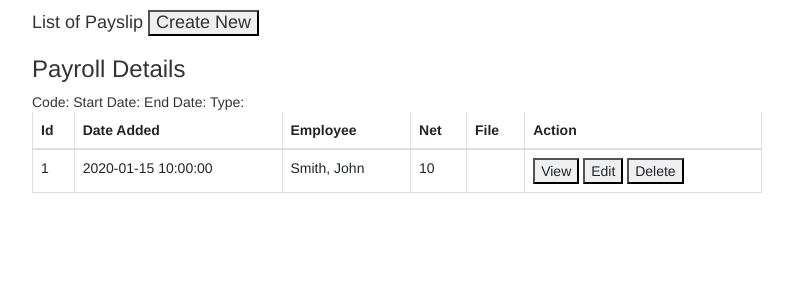
After one commit to OZNERCRISOSTOMO/HR_DEPT, a PHP site: page /admin/pslist.php in a window 1280 px wide. The commit adds this page. Shown: the top 300 px of the page, without its empty margins (53-846 px from the left). Run offline with PHP 8.4, Linux system fonts and the light colour scheme; the visitor is signed in with stand-in values (Sample User, id 1); data comes from the database, SQL or seed files in the repository; tables that the repository leaves empty or names only in its code hold one stand-in row (values such as "Sample post"); some libraries are stand-ins or nearby versions.

Commit message:
prlist & pslist (updated)

```diff
--- a/Classes/admin.php
+++ b/Classes/admin.php
@@ -250,9 +250,12 @@ class Admin {
 
 class Payroll{
     private $database;
+    private $date;
 
     public function __construct(Database $database) {
         $this->database = $database;
+        date_default_timezone_set('Asia/Manila');
+        $this->date =  date('Y-m-d H:i:s');
 
     }
     public function payrollList(){
@@ -265,6 +268,33 @@ public function Insertpayroll($prlist){
        VALUES (?,?,?,?,?);";
 
    $stmt = $this->database->connect()->prepare($sql);
+   if (!$stmt->execute([$this->date,
+    $prlist['code'],
+    $prlist['start'],
+    $prlist['end'],
+    $prlist['type']
+    ])) {
+    header("Location: ../admin/prlist.php?error=stmtfail");
        exit();
        }
 }
+}
+
+class Payslip{
+    private $database;
+    private $date;
+
+    public function __construct(Database $database) {
+        $this->database = $database;
+        date_default_timezone_set('Asia/Manila');
+        $this->date =  date('Y-m-d H:i:s');
+
+    }
+    public function payslipList(){
+        $pslist =  $this->database->connect()->query("SELECT prlist.id, prlist.date, employees.last_name, employees.first_name, employee_details.salary FROM prlist
+                                                    JOIN employees ON prlist.id = employees.id
+                                                    JOIN employee_details ON employees.id = employee_details.employee_id")->fetchAll();
+        return $pslist;
+        exit();
+}
+}
--- a/admin/includes/prnew.js
+++ b/admin/includes/prnew.js
@@ -5,17 +5,18 @@ $(document).ready(function(){
 	});
 });
 function submitForm(){
-    $.ajax({
-       type: "POST",
-       url: "prsave.php",
-       cache:false,
-       data: $('form#prForm').serialize(),
-       success: function(response){
-           $("#payroll").html(response)
-           $("#payroll-modal").modal('hide');
-       },
-       error: function(){
-           alert("Error");
-       }
-   });
+//     $.ajax({
+//        type: "POST",
+//        url: "prsave.php",
+//        cache:false,
+//        data: $('form#prForm').serialize(),
+//        success: function(response){
+//            $("#payroll").html(response)
+//            $("#payroll-modal").modal('hide');
+//        },
+//        error: function(){
+//            alert("Error");
+//        }
+//    });
+$("#payroll-modal").modal('hide');
 }
--- /dev/null
+++ b/admin/pslist.php
@@ -0,0 +1,82 @@
+<?php
+// start session
+session_start();
+
+
+if (isset($_SESSION['admin_id']) && $_SESSION['admin_id'] == 1) {
+    require '../Classes/admin.php';
+    require '../Classes/database.php';
+
+    $database = new Database();
+    $pslist = new Payslip($database);
+
+
+} else {
+    header("Location: ../index.php");
+}
+
+?>
+<!DOCTYPE html>
+<html>
+<head>
+  <link rel="stylesheet" href="https://maxcdn.bootstrapcdn.com/bootstrap/4.5.2/css/bootstrap.min.css">
+  <link rel="stylesheet" href="https://maxcdn.bootstrapcdn.com/bootstrap/3.3.5/css/bootstrap.min.css">
+  <link rel="stylesheet" href="https://maxcdn.bootstrapcdn.com/bootstrap/3.3.5/css/bootstrap-theme.min.css">
+  <script src="https://ajax.googleapis.com/ajax/libs/jquery/2.1.3/jquery.min.js"></script>
+  <script src="https://maxcdn.bootstrapcdn.com/bootstrap/3.3.5/js/bootstrap.min.js"></script>
+  <script type="text/javascript" src="../includes/prnew.js"></script>
+</head>
+<body>
+<div class="container">
+ <div class="row">
+   <div class="col-sm-8">
+    <?php echo $deleteMsg??''; ?>
+    <h4>List of Payslip
+      <button onclick="location.href='../Payslip JSPDF/index.php'" type="button">Create New</button>
+        </h4>
+    <div>
+        <h3>Payroll Details</h3>
+        Code:
+        Start Date:
+        End Date:
+        Type:
+    </div>
+    <div class="table-responsive">
+      <table class="table table-bordered">
+       <thead>
+         <th>Id</th>
+         <th>Date Added</th>
+         <th>Employee</th>
+         <th>Net</th>
+         <th>File</th>
+         <th>Action</th>
+    </thead>
+    <tbody>
+    <?php
+      $pslist = $pslist->payslipList();
+      foreach($pslist as $list){
+    ?>
+    <tr>
+      <td><?php echo $list['id']; ?></td>
+      <td><?php echo $list['date']; ?></td>
+      <td><?php echo $list['last_name'] . ', ' . $list['first_name']; ?></td>
+      <td><?php echo $list['salary']; ?></td>
+      <td></td>
+      <td>
+        <button><i class='fa fa-view'></i> View</button>
+        <button><i class='fa fa-edit'></i> Edit</button>
+        <button><i class='fa fa-trash'></i> Delete</button>
+      </td>
+    </tr>
+    <?php
+      }
+    ?>
+    </div>
+    </tbody>
+     </table>
+   </div>
+</div>
+</div>
+</div>
+</body>
+</html>
```
Also changed, not shown: Functions/admin-payroll.php (renamed from admin/includes/prsave.php, +5 -2 lines), admin/prlist.php (+11 -5 lines).
